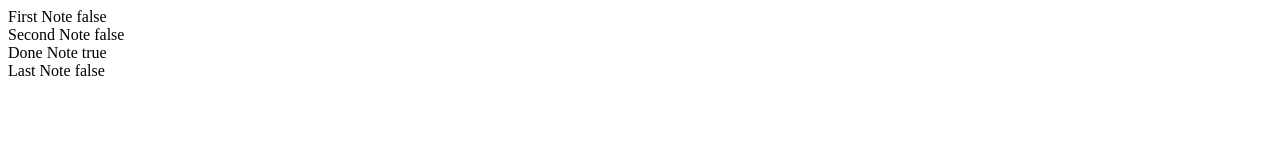
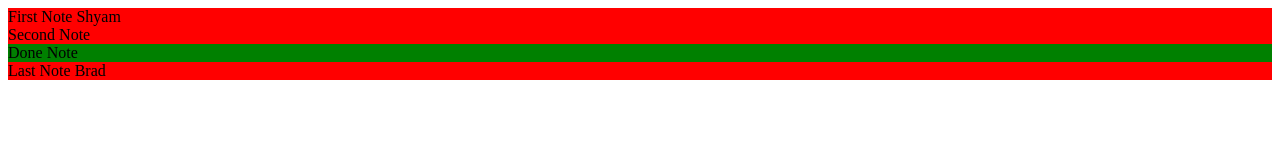
Before and after one commit to igoryen/annona, a plain HTML site: page p026.html in a window 1280 px wide. Drawn offline with nearby package versions, Linux system fonts and the light colour scheme.

Commit message:
p026.html: finished

```diff
--- a/p026.html
+++ b/p026.html
@@ -4,12 +4,25 @@
     <title>Notes App</title>
     <meta charset="UTF-8">
     <meta name="viewport" content="width=device-width, initial-scale=1.0">
+    <style>
+      .done{
+        background-color: green;
+      }
+      .pending{
+        background-color: red;
+      }
+    </style>
   </head>
+
   <body ng-controller="MainCtrl as ctrl">
-    <div ng-repeat="note in ctrl.notes">
+
+    <div ng-repeat="note in ctrl.notes"
+         ng-class="ctrl.getNoteClass(note.done)">
       <span class="label">{{note.label}}</span>
-      <span class="status"
-            ng-bind="note.done"></span>
+      <span class="assignee"
+            ng-show="note.assignee"
+            ng-bind="note.assignee">
+      </span>
     </div>
 
     <script
@@ -23,11 +36,18 @@
               // controller definition
               var self = this;
               self.notes = [
-                {id:1, label: 'First Note',  done: false },
-                {id:2, label: 'Second Note', done: false },
+                {id:1, label: 'First Note',  done: false, assignee: 'Shyam' },
+                {id:2, label: 'Second Note', done: false, assignee: 0 },
                 {id:3, label: 'Done Note',   done: true },
-                {id:4, label: 'Last Note',   done: false },
-              ]
+                {id:4, label: 'Last Note',   done: false, assignee: 'Brad' },
+              ];
+
+              self.getNoteClass = function(status){
+                return{
+                  done: status,
+                  pending: !status
+                }; // return
+              }; // getNoteClass()
             }
           ]);
     </script>
```
Also changed, not shown: index.html (+2 -1 lines), comments.txt.
